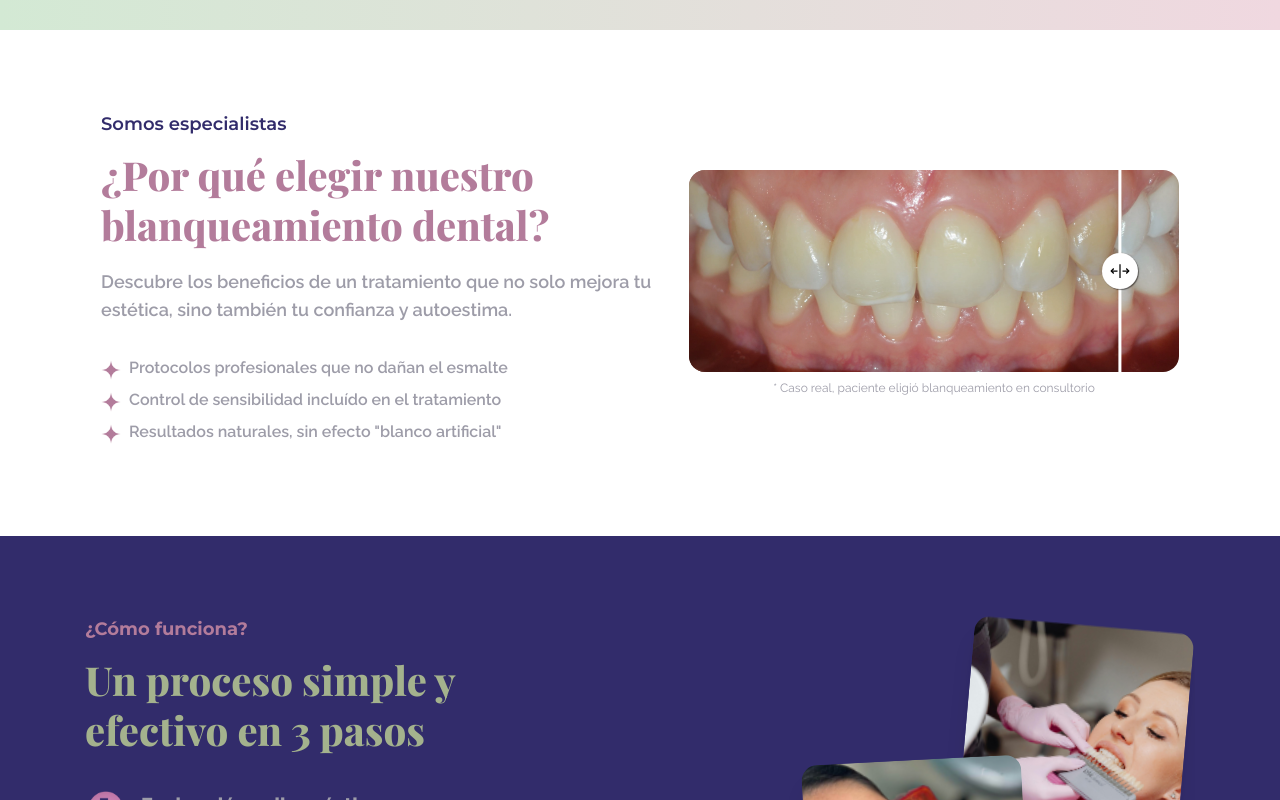
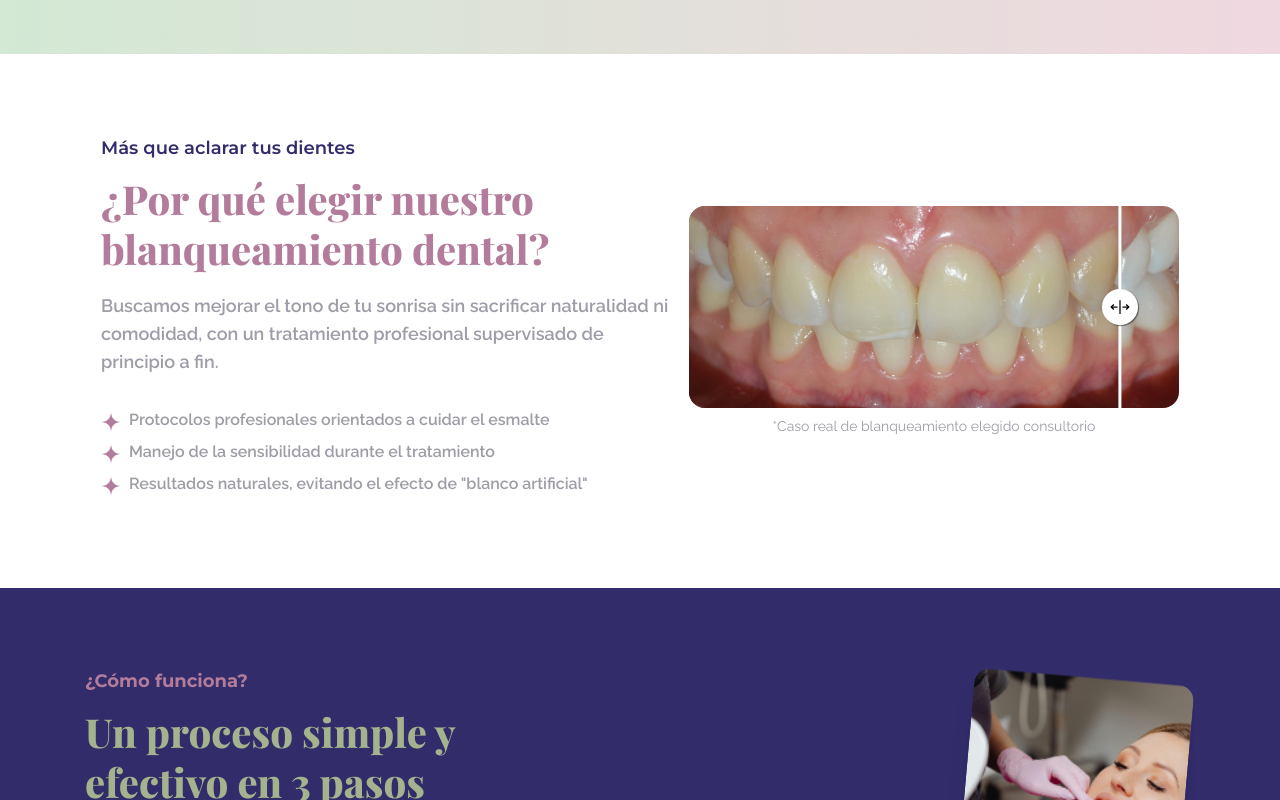
Before and after one commit to meliora-pe/web-nextjs, a Next.js app: page /landings/ad in a window 1280 px wide. Shown: the part 2000-2800 px from the top of the page. Built offline with nearby package versions, Linux system fonts and the light colour scheme; a web font is replaced by a local one.

Commit message:
update: copys landing ad

```diff
--- a/data/landings/ad.ts
+++ b/data/landings/ad.ts
@@ -28,13 +28,13 @@ const adContent = {
     ]
   },
   benefits: {
+    subtitle: 'Más que aclarar tus dientes',
     title: '¿Por qué elegir nuestro blanqueamiento dental?',
-    subtitle: 'Somos especialistas',
-    paragraph1: 'Descubre los beneficios de un tratamiento que no solo mejora tu estética, sino también tu confianza y autoestima.',
+    paragraph1: 'Buscamos mejorar el tono de tu sonrisa sin sacrificar naturalidad ni comodidad, con un tratamiento profesional supervisado de principio a fin.',
     bullets: [
-      'Protocolos profesionales que no dañan el esmalte',
-      'Control de sensibilidad incluído en el tratamiento',
-      'Resultados naturales, sin efecto "blanco artificial"',
+      'Protocolos profesionales orientados a cuidar el esmalte',
+      'Manejo de la sensibilidad durante el tratamiento',
+      'Resultados naturales, evitando el efecto de "blanco artificial"',
     ],
     image: {
       src: 'porque-nos-eligen.webp',
@@ -43,8 +43,9 @@ const adContent = {
     }
   },
   beforeAfter: {
-    title: 'Blanqueamiento dental',
-    text: 'Realzamos el color de tus dientes con técnicas seguras y personalizadas. Recupera la confianza en tu sonrisa con un tratamiento efectivo, mínimamente invasivo y diseñado para resaltar tu belleza natural.',
+    title: 'Resultados que se ven, sonrisas que se sienten naturales',
+    text: 'Cada sonrisa responde de manera diferente. Este es el resultado de un caso real tratado en Meliora, donde buscamos mejorar el tono de los dientes manteniendo una apariencia natural y armónica.',
+    case: 'Caso real de blanqueamiento elegido consultorio',
     before: {
       src: '/assets/images/before.webp',
       alt: 'before',
@@ -72,13 +73,16 @@ const adContent = {
     subtitle: 'Ellos ya transformaron sus sonrisas, ¡tú también puedes hacerlo!',
   },
   offer: {
-    subtitle: 'Una decisión simple que cambiará tu sonrisa',
-    title: 'Tu evaluación es el primer paso a una sonrisa radiante',
-    paragraph: 'Asesoría profesional para que decidas la mejor opción según tu caso. Sin compromisos.',
+    subtitle: 'Beneficio especial por tiempo limitado',
+
+    title: 'Obtén 10% de descuento ahora mismo',
+
+    paragraph: 'Agenda tu evaluación y descubre qué opción de blanqueamiento es la más adecuada para ti. Si decides realizar el tratamiento, accede al descuento de esta campaña.',
+
     bullets: [
-      'Evaluación personalizada por un profesional',
-      'Te explicamos qué resultado es posible en tu caso',
-      'Acompañamiento y recomendaciones para mantener el resultado',
+      'Evaluación personalizada antes de iniciar el tratamiento',
+      '10% de descuento en tu blanqueamiento dental',
+      'Recomendaciones profesionales para prolongar tus resultados',
     ],
   },
   ctaFinal: {
--- a/pages/landings/ad.tsx
+++ b/pages/landings/ad.tsx
@@ -67,7 +67,7 @@ const Ad = () => {
             </section>
 
             {/* dolor y solucion */}
-            <section className="bg-meliora-2 relative overflow-hidden pb-8">
+            <section className="bg-meliora-2 relative overflow-hidden pb-14">
                 <div className="container">
                     <div className="relative mx-auto max-w-6xl px-4 py-8 sm:py-12">
                         <div className="grid items-center gap-5 lg:grid-cols-2">
@@ -204,7 +204,7 @@ const Ad = () => {
                         </div>
                         <div className="" data-aos="fade" data-aos-duration="1000">
                             <PhotoSlider before={beforeAfter.before} after={beforeAfter.after} />
-                            <p className="mt-2 text-center text-xs text-gray">* Caso real, paciente eligió blanqueamiento en consultorio</p>
+                            <p className="mt-2 text-center text-sm text-gray">*{beforeAfter.case}</p>
                         </div>
                     </div>
                 </div>
@@ -352,7 +352,7 @@ const Ad = () => {
             <section className="bg-meliora-1 py-14 sm:px-5 lg:py-20">
                 <div className="container flex flex-col gap-10 lg:flex-row">
                     <div className="mx-auto lg:mx-0" data-aos="fade-right" data-aos-duration="1000">
-                        <img src="/assets/images/paciente-mujer-sonrie-dentista-2.webp" alt="" className="h-auto w-[360px] rounded-3xl" />
+                        <img src="/assets/images/landings/10 blanqueamiento dental.png" alt="" className="h-auto w-[360px] rounded-3xl" />
                     </div>
                     <div className="text-center md:text-left" data-aos="fade-left" data-aos-duration="1000">
                         <div className="heading mb-4">
```
